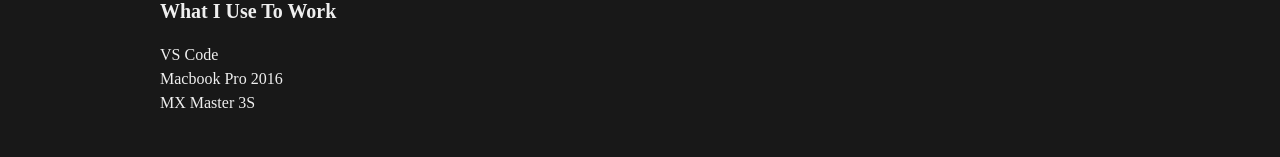
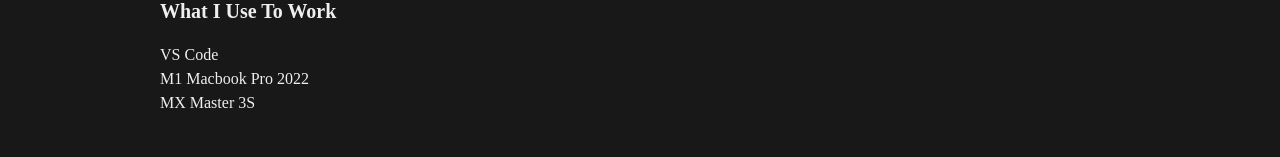
Before and after one commit to CarlinCharge/carlconroyv2, a Next.js app: page /TechPage in a window 1280 px wide. Shown: the part 140-297 px from the top of the page. Built offline with nearby package versions, Linux system fonts and the light colour scheme.

Commit message:
new computer commit

```diff
--- a/src/components/Tech/TechItems.ts
+++ b/src/components/Tech/TechItems.ts
@@ -8,10 +8,9 @@ export const TechItems: TechItem[] = [
   {
     text: "VS Code",
     href: "https://code.visualstudio.com/",
-    isExternal: true
+    isExternal: true,
   },
-  { text: "Macbook Pro 2016", href: "#" },
-  { text: "MX Master 3S", href: "#"}
-
-
+  { text: "M1 Macbook Pro 2022", href: "#" },
+  { text: "MX Master 3S", href: "#" },
 ];
+// add more
```
